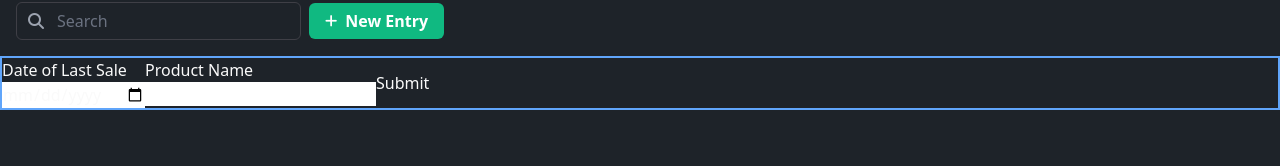
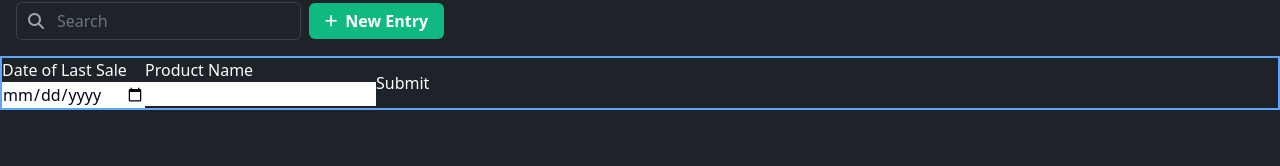
Before and after one commit to heyitsmattox/fisc, a React (Vite) app: page /inventory in a window 1280 px wide. Shown: the part 134-300 px from the top of the page. Built offline with nearby package versions, Linux system fonts and the light colour scheme; a web font is replaced by a local one.

Commit message:
update InventoryForm

```diff
--- a/src/shared-components/InventoryForm.tsx
+++ b/src/shared-components/InventoryForm.tsx
@@ -46,6 +46,7 @@ export function InventoryForm({
           <input
             type="date"
             id="dateOfLastSale"
+            className="text-slate-950"
             //value={console.log("data")} // Binds the input to React state
             //onChange={handleChange}
             required
```
